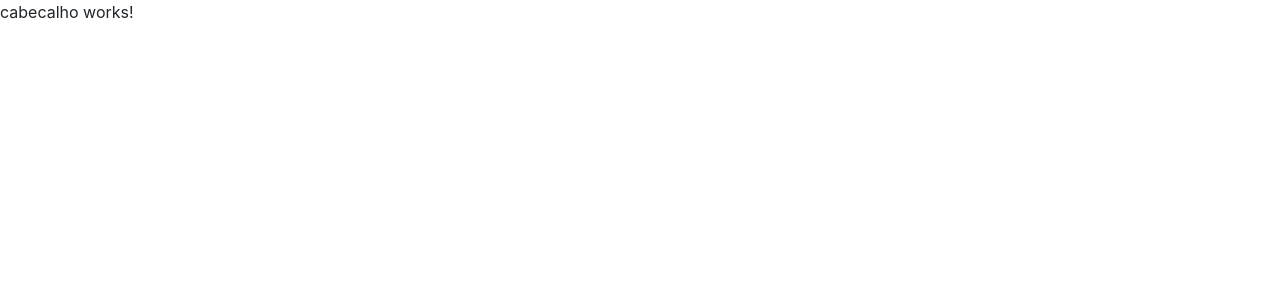
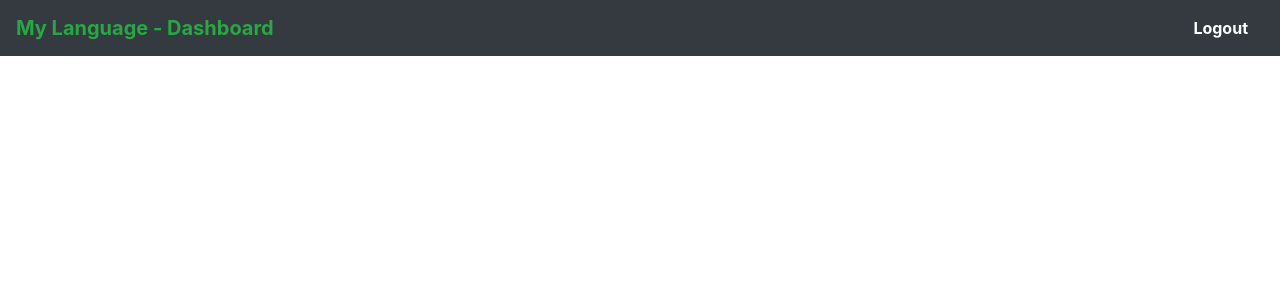
Before and after one commit to shusten/myFavoriteLanguage, an Angular app: page / in a window 1280 px wide. Shown: the top 300 px of the page. Built offline with nearby package versions, Linux system fonts and the light colour scheme.

Commit message:
:sparkles: add cabecalho
added cabecalho component

```diff
--- a/src/app/app.component.html
+++ b/src/app/app.component.html
@@ -1,2 +1,4 @@
-<app-cabecalho></app-cabecalho>
+<app-cabecalho [titulo]="titulo"></app-cabecalho>
+<div class="container-fluid pt-4 pb-4">
 <router-outlet></router-outlet>
+</div>
--- a/src/app/app.component.ts
+++ b/src/app/app.component.ts
@@ -6,5 +6,5 @@ import { Component } from '@angular/core';
   styleUrls: ['./app.component.css']
 })
 export class AppComponent {
-  title = 'minha-linguagem';
+  titulo = 'My Language - Dashboard';
 }
--- a/src/app/compartilhado/cabecalho/cabecalho.component.html
+++ b/src/app/compartilhado/cabecalho/cabecalho.component.html
@@ -1 +1,9 @@
-<p>cabecalho works!</p>
+<nav class="navbar bg-dark">
+    <a class="navbar-brand text-success font-weight-bold" style="cursor: pointer;" routerLink="/">{{ titulo }}</a>
+    <ul class="nav justify-content-end">
+        <li class="nav-item">
+            <a class="nav-link text-white font-weight-bold" style="cursor: pointer;" (click)="deslogar()">Logout</a>
+        </li>
+    </ul>
+
+</nav>
--- a/src/app/compartilhado/cabecalho/cabecalho.component.ts
+++ b/src/app/compartilhado/cabecalho/cabecalho.component.ts
@@ -1,15 +1,16 @@
-import { Component, OnInit } from '@angular/core';
+import { Component, Input } from '@angular/core';
 
 @Component({
   selector: 'app-cabecalho',
   templateUrl: './cabecalho.component.html',
   styleUrls: ['./cabecalho.component.css']
 })
-export class CabecalhoComponent implements OnInit {
-
+export class CabecalhoComponent {
+  @Input() titulo: string;
   constructor() { }
 
-  ngOnInit(): void {
+  deslogar() {
+
   }
 
 }
--- a/src/index.html
+++ b/src/index.html
@@ -2,7 +2,7 @@
 <html lang="en">
 <head>
   <meta charset="utf-8">
-  <title>Minha Linguagem</title>
+  <title>My Fovorite Language</title>
   <base href="/">
 
   <link rel="stylesheet" href="https://stackpath.bootstrapcdn.com/bootstrap/4.1.3/css/bootstrap.min.css">
```
